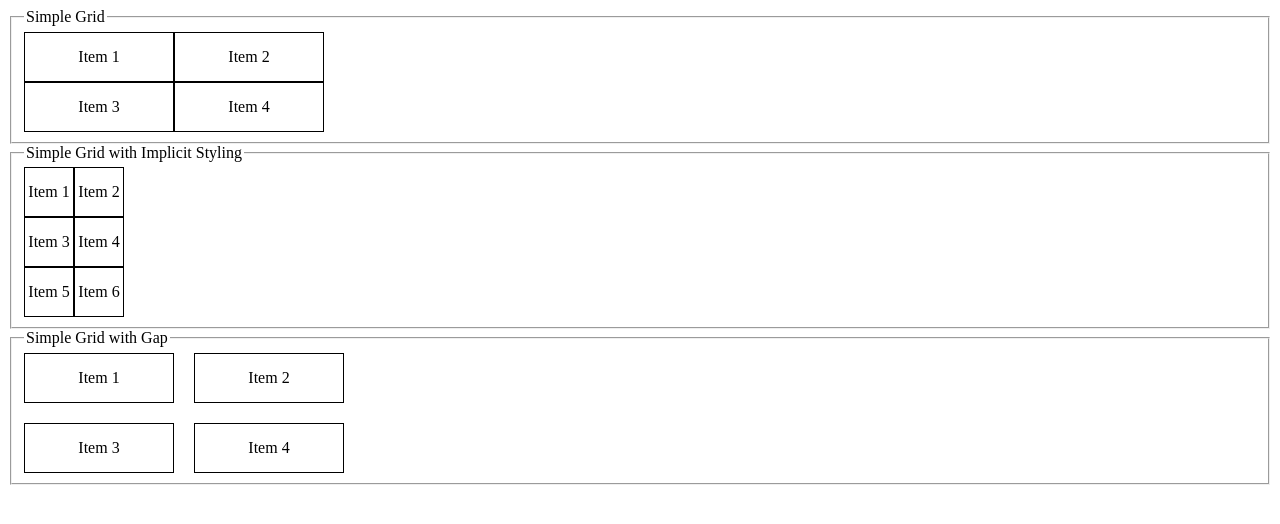
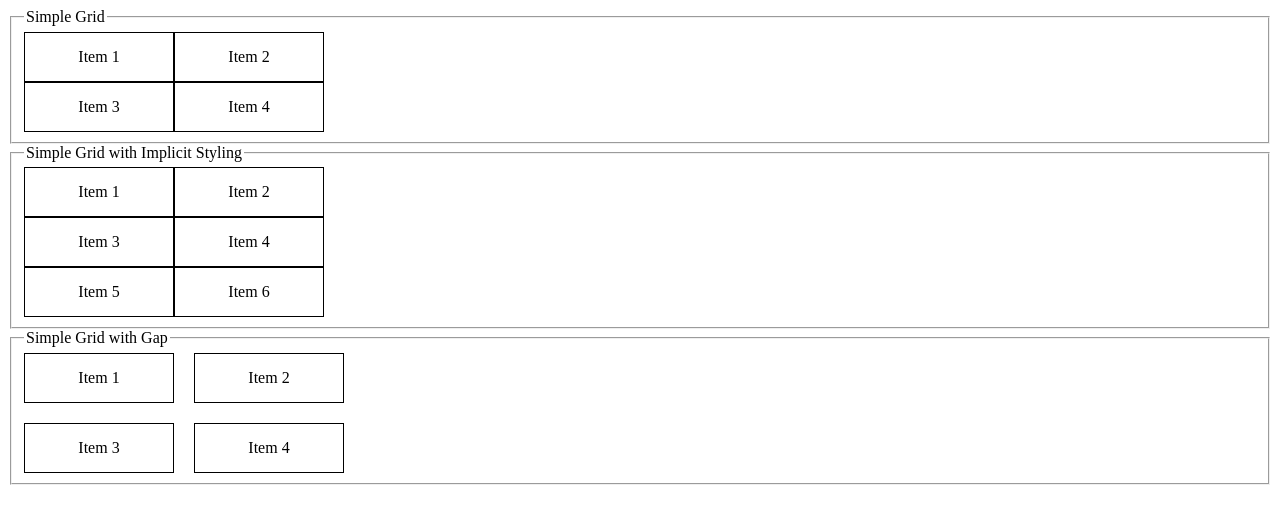
Before and after one commit to Diplomoceras-maximum/grid, a plain HTML site: page index.html in a window 1280 px wide. Drawn offline with Linux system fonts and the light colour scheme.

Commit message:
Edit grid column width for container-two

```diff
--- a/styles.css
+++ b/styles.css
@@ -112,7 +112,7 @@
 
 .container-two {
   display: grid;
-  grid-template-columns: 50px 50px;
+  grid-template-columns: 150px 150px;
   grid-template-rows: 50px 50px;
   grid-auto-rows: 50px;
 }
```
